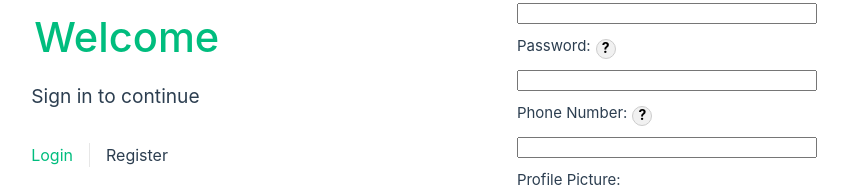
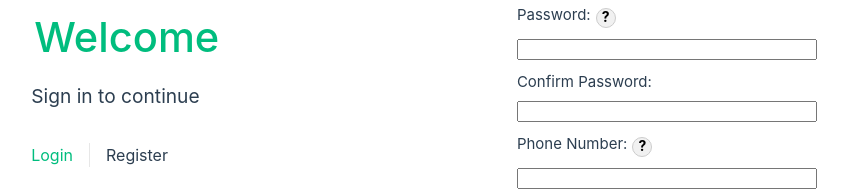
Before and after one commit to SeanCaoile/CSSECDV, a Vue app in the folder FE/: page /register in a window 1280 px wide. Shown: the part 302-493 px from the top of the page, without its empty margins (185-1035 px from the left). Built offline with nearby package versions, Linux system fonts and the light colour scheme.

Commit message:
Added Confirm Password

```diff
--- a/FE/src/views/register.vue
+++ b/FE/src/views/register.vue
@@ -28,6 +28,12 @@
             <input type="password" id="password" v-model="password" @blur="validatePassword" maxlength="55" required>
           </div>
           <span v-if="passwordError" class="error-message">{{ passwordError }}</span>
+        </div>
+
+        <div>
+          <label for="confirmPassword">Confirm Password: </label>
+          <input type="password" id="confirmPassword" v-model="confirmPassword" @blur="validateConfirmPassword" maxlength="55" required>
+          <span v-if="confirmPasswordError" class="error-message">{{ confirmPasswordError }}</span>
         </div>
 
         <div>
@@ -156,10 +162,12 @@ export default {
       fullName: '',
       email: '',
       password: '',
+      confirmPassword: '',
       phoneNumber: '',
       profilePicture: null,
       emailError: '',
       passwordError: '',
+      confirmPasswordError: '',
       phoneError: '',
       showPasswordTooltip: false,
       showPhoneTooltip: false
@@ -176,9 +184,10 @@ export default {
     submitForm() {
       const isEmailValid = this.validateEmail();
       const isPasswordValid = this.validatePassword();
+      const isConfirmPasswordValid = this.validateConfirmPassword();
       const isPhoneValid = this.validatePhone();
 
-      if (!isEmailValid || !isPasswordValid || !isPhoneValid) {
+      if (!isEmailValid || !isPasswordValid || !isConfirmPasswordValid || !isPhoneValid) {
         return;
       }
 
@@ -229,6 +238,15 @@ export default {
       return true;
     },
 
+    validateConfirmPassword() {
+      if (this.password !== this.confirmPassword) {
+        this.confirmPasswordError = 'Passwords do not match';
+        return false;
+      }
+      this.confirmPasswordError = '';
+      return true;
+    },
+
     validatePhone() {
       const phonePattern1 = /^09\d{9}$/;
       const phonePattern2 = /^\+639\d{9}$/;
```
